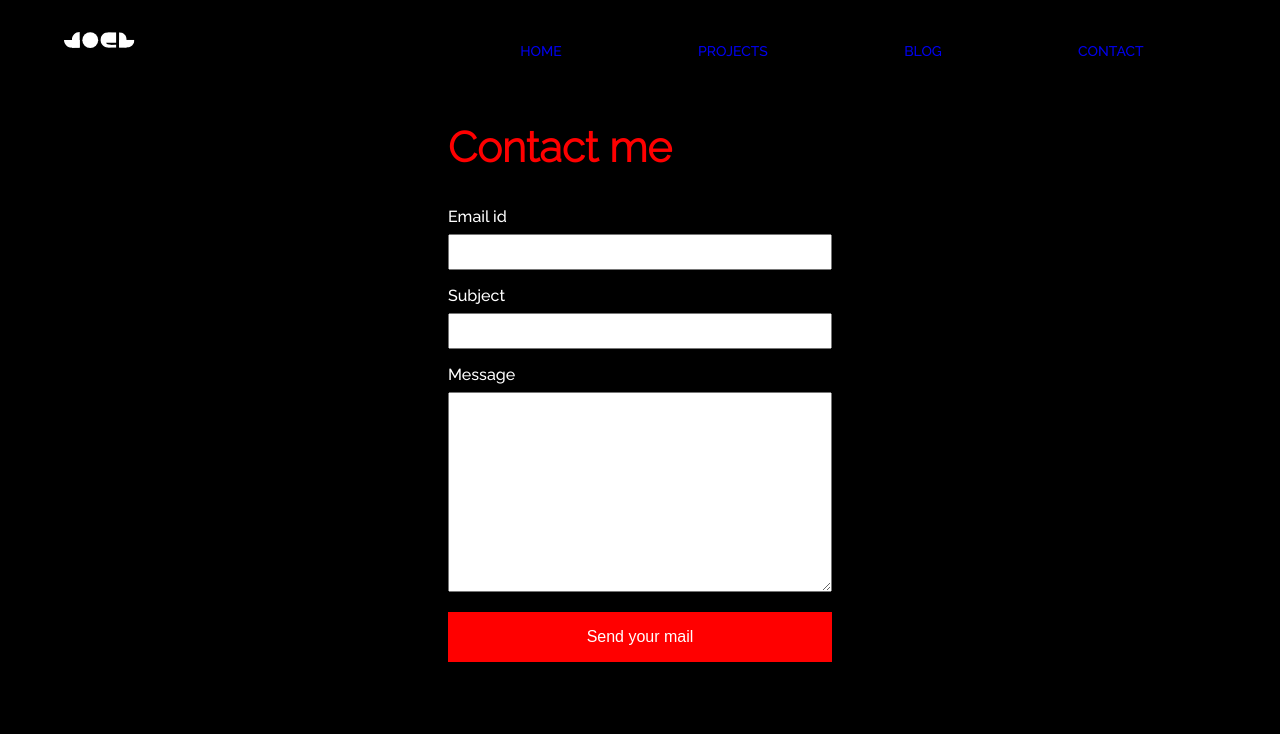
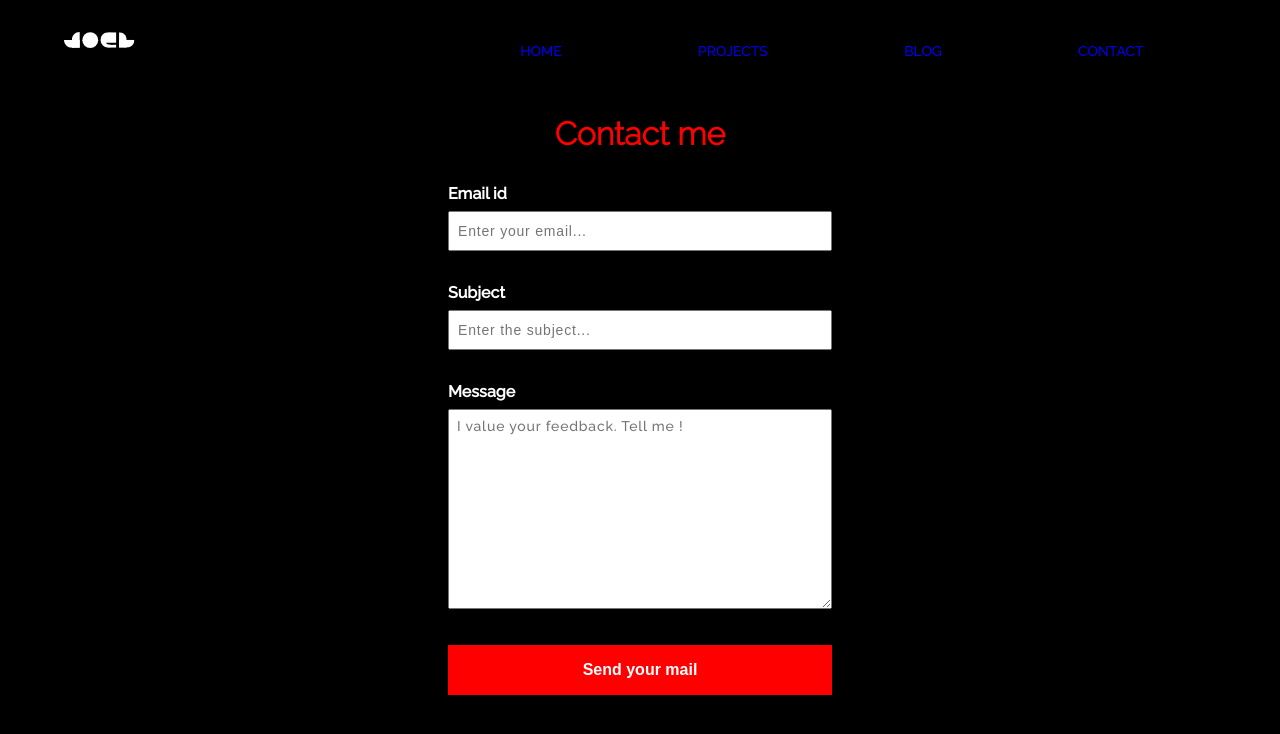
Before and after one commit to joelantonyjoy/portfolio, a React (Create React App) app: page /contact in a window 1280 px wide. Shown: the top 734 px of the page. Built offline with nearby package versions, Linux system fonts and the light colour scheme.

Commit message:
Contact page redesigns

```diff
--- a/src/Pages/Contact/Contact.js
+++ b/src/Pages/Contact/Contact.js
@@ -26,19 +26,19 @@ export function Contact(){
 
                 <h1 className={styles.form__header}>Contact me</h1>
 
-                <div>
+                <div className={styles.form__field}>
                 <label className={styles.form__label} >Email id</label>
-                <input className={styles.form__input} required onChange={(e)=>{setEmail(e.target.value)}} value={email} type='email'/>
+                <input className={styles.form__input} required onChange={(e)=>{setEmail(e.target.value)}} value={email} type='email' placeholder='Enter your email...'/>
                 </div>
 
-                <div>
+                <div className={styles.form__field}>
                 <label className={styles.form__label} >Subject</label>
-                <input className={styles.form__input}  required onChange={(e)=>{setSubject(e.target.value)}} value={subject} type='text'/>
+                <input className={styles.form__input}  required onChange={(e)=>{setSubject(e.target.value)}} value={subject} type='text' placeholder='Enter the subject...'/>
                 </div>
 
-                <div>
+                <div className={styles.form__field}>
                 <label className={styles.form__label} >Message</label>
-                <textarea className={[styles.form__input,styles.form__textarea].join(' ')} required onChange={(e)=>{setMessage(e.target.value)}} value={message}/>
+                <textarea placeholder='I value your feedback. Tell me !' className={[styles.form__input,styles.form__textarea].join(' ')} required onChange={(e)=>{setMessage(e.target.value)}} value={message}/>
                 </div>
 
                 <button className={styles.form__button}>
--- a/src/Pages/Contact/Contact.module.css
+++ b/src/Pages/Contact/Contact.module.css
@@ -6,16 +6,24 @@
 }
 .form__header{
     color: red;
-    font-size:42px;
+    font-size:32px;
+    text-align: center;
+    margin-bottom: 32px;
     font-family:'fontLightRegular';
+}
+
+.form__field{
+    margin-bottom: 16px;
 }
 
 .form__label{
     display: block;
+    font-weight: 600;
 }
 
 .form__button{
     text-decoration:none;
+    font-weight: 600;
     background-color: red;
     padding: 16px 32px;
     border: none;
@@ -37,12 +45,18 @@
     margin: 0;
     width:100%;
     line-height:32px;
+    height: 40px;
     font-size:14px;
     margin:8px 0 16px;
     padding-left:8px;
     letter-spacing:0.8px;
     box-sizing: border-box;
 }
+.form__input:focus{
+    outline: none;
+    box-sizing: border-box;
+    border: 4px solid red;
+}
 .form__textarea{
     font-family: 'fontMediumRegular';
     height: 200px;
```
Also changed, not shown: 1 other file (tests, documents, lock files or other folders).
